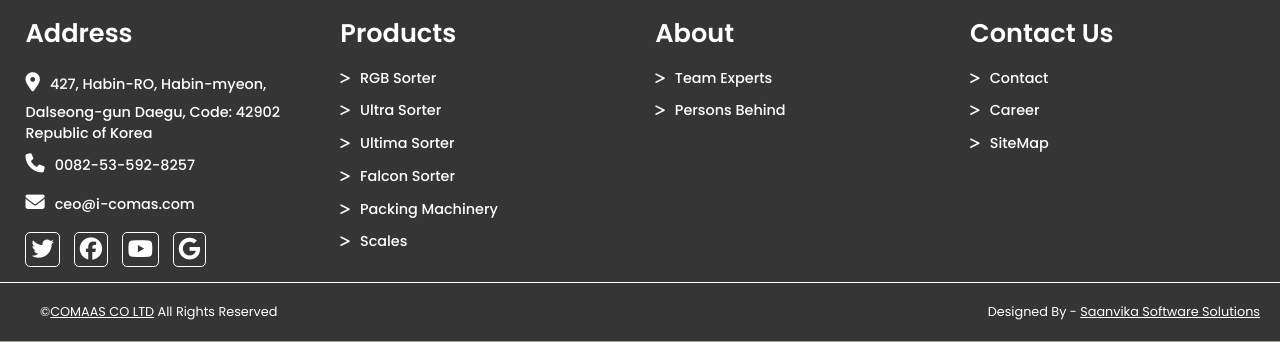
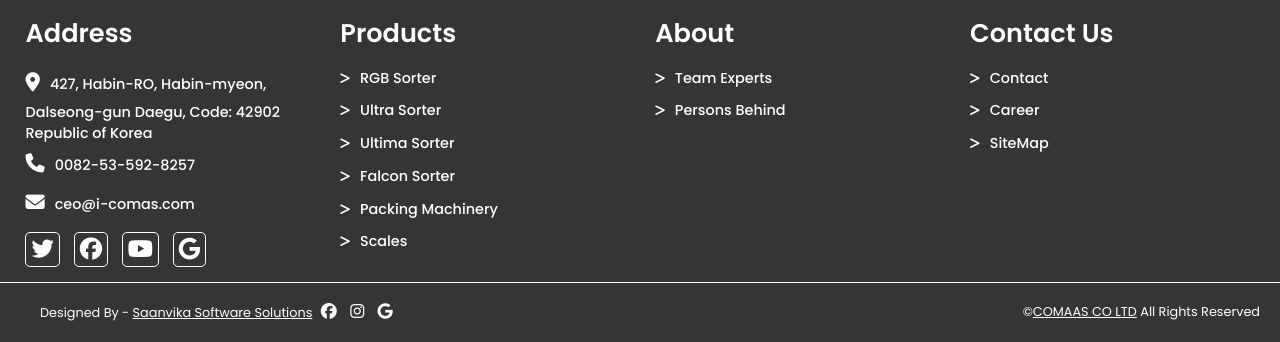
Before and after one commit to Jagdish-777/UltraSorters, a PHP site: page / in a window 1280 px wide. Shown: the part 1928-2270 px from the top of the page. Run offline with PHP 8.4, Linux system fonts and the light colour scheme; data that the repository does not hold is empty; some libraries are stand-ins or nearby versions.

Commit message:
made some updates on 29 march

```diff
--- a/Gallery.php
+++ b/Gallery.php
@@ -4,6 +4,7 @@
 <head>
     <meta charset="UTF-8">
     <meta name="viewport" content="width=device-width, initial-scale=1.0">
+    <link rel="shortcut icon" href="./Images/Logo/C logo.png" type="image/x-icon">
     <title>Gallery</title>
     <link rel="stylesheet" href="https://cdnjs.cloudflare.com/ajax/libs/font-awesome/6.5.1/css/all.min.css"
         integrity="sha512-DTOQO9RWCH3ppGqcWaEA1BIZOC6xxalwEsw9c2QQeAIftl+Vegovlnee1c9QX4TctnWMn13TZye+giMm8e2LwA=="
--- a/Technology.php
+++ b/Technology.php
@@ -4,6 +4,7 @@
 <head>
     <meta charset="UTF-8">
     <meta name="viewport" content="width=device-width, initial-scale=1.0">
+    <link rel="shortcut icon" href="./Images/Logo/C logo.png" type="image/x-icon">
     <title>Technology</title>
     <link rel="stylesheet" href="https://cdnjs.cloudflare.com/ajax/libs/font-awesome/6.5.1/css/all.min.css"
         integrity="sha512-DTOQO9RWCH3ppGqcWaEA1BIZOC6xxalwEsw9c2QQeAIftl+Vegovlnee1c9QX4TctnWMn13TZye+giMm8e2LwA=="
--- a/about.php
+++ b/about.php
@@ -3,6 +3,7 @@
 <head>
     <meta charset="UTF-8">
     <meta name="viewport" content="width=device-width, initial-scale=1.0">
+    <link rel="shortcut icon" href="./Images/Logo/C logo.png" type="image/x-icon">
     <title>About Us</title>
     <link rel="stylesheet" href="./css/styles.css">
 </head>
--- a/career.php
+++ b/career.php
@@ -5,6 +5,7 @@
     <meta charset="UTF-8">
     <meta name="viewport" content="width=device-width, initial-scale=1.0">
     <link rel="preconnect" href="https://fonts.googleapis.com">
+    <link rel="shortcut icon" href="./Images/Logo/C logo.png" type="image/x-icon">
     <link rel="preconnect" href="https://fonts.gstatic.com" crossorigin>
     <link href="https://fonts.googleapis.com/css2?family=Poppins:wght@100;200;300;400;600;700&display=swap"
         rel="stylesheet">
--- a/components.js
+++ b/components.js
@@ -93,10 +93,14 @@
 
 </footer>
 <div id="bottom-footer-section">
-    <p>&#169<a href="./index.php">COMAAS CO LTD</a> All Rights Reserved </p>
-    <p class="bootom-footer-left">
-        Designed By - <a href="https://saanvikasolutions.com/" target="_blank">Saanvika Software Solutions</a>
-    </p>
+<p>
+    Designed By - <a href="https://saanvikasolutions.com/" target="_blank">Saanvika Software Solutions</a>
+    <a href="https://www.facebook.com/profile.php?id=61554504095624" target="_blank"><i class="fa-brands fa-facebook""></i></a>
+    <a href="https://www.instagram.com/saanvika.solutions/" target="_blank"><i class="fa-brands fa-instagram"></i></a>
+    <a href=mailto:“saanvika.solutions@gmail.com” target="_blank"><i class="fa-brands fa-google""></i></a>
+
+</p>
+<p class="bootom-footer-left">&#169<a href="./index.php">COMAAS CO LTD</a> All Rights Reserved </p>
 </div>
         `
     }
--- a/contact.php
+++ b/contact.php
@@ -3,6 +3,7 @@
 <head>
     <meta charset="UTF-8">
     <meta name="viewport" content="width=device-width, initial-scale=1.0">
+    <link rel="shortcut icon" href="./Images/Logo/C logo.png" type="image/x-icon">
     <!-- <link rel="stylesheet" href="https://cdnjs.cloudflare.com/ajax/libs/font-awesome/6.5.1/css/all.min.css"
     integrity="sha512-DTOQO9RWCH3ppGqcWaEA1BIZOC6xxalwEsw9c2QQeAIftl+Vegovlnee1c9QX4TctnWMn13TZye+giMm8e2LwA=="
     crossorigin="anonymous" referrerpolicy="no-referrer" />
--- a/css/styles.css
+++ b/css/styles.css
@@ -1748,5 +1748,16 @@
   color: white;
   /* text-decoration: none; */
 }
+#bottom-footer-section p a i{
+  font-size: 1rem;
+  padding: 0px 5px;
+  color: #ffffff;
+}
+#bottom-footer-section p a i:hover{
+  color: var(--blue-color);
+}
+#bottom-footer-section p a:hover{
+  color: var(--blue-color);
+}
 
 /* footer css end  */
--- a/index.php
+++ b/index.php
@@ -4,7 +4,7 @@
     <meta charset="UTF-8">
     <meta name="viewport" content="width=device-width, initial-scale=1.0">
     <title>Home</title>
-    <link rel="shortcut icon" href="./Images/Logo/comas_logo.png" type="image/x-icon">
+    <link rel="shortcut icon" href="./Images/Logo/C logo.png" type="image/x-icon">
     <link rel="stylesheet" href="./css/styles.css">
     <style>
         .slider {
--- a/products.php
+++ b/products.php
@@ -8,6 +8,7 @@
 <head>
     <meta charset="UTF-8">
     <meta name="viewport" content="width=device-width, initial-scale=1.0">
+    <link rel="shortcut icon" href="./Images/Logo/C logo.png" type="image/x-icon">
     <title>Products</title>
     <link rel="stylesheet" href="https://cdnjs.cloudflare.com/ajax/libs/font-awesome/6.5.1/css/all.min.css"
         integrity="sha512-DTOQO9RWCH3ppGqcWaEA1BIZOC6xxalwEsw9c2QQeAIftl+Vegovlnee1c9QX4TctnWMn13TZye+giMm8e2LwA=="
--- a/zpress/includes/header.php
+++ b/zpress/includes/header.php
@@ -3,6 +3,7 @@
 <head>
   <meta charset="utf-8">
   <meta name="viewport" content="width=device-width, initial-scale=1">
+  <link rel="shortcut icon" href="./Images/Logo/C logo.png" type="image/x-icon">
   <title>Zpress </title>
 
   <!-- Google Font: Source Sans Pro -->
```
Also changed, not shown: Images/Gallery/RGB SORTER.svg (added), Images/Gallery/RGB Sorter.png (deleted), Images/Logo/C logo.png (added).
